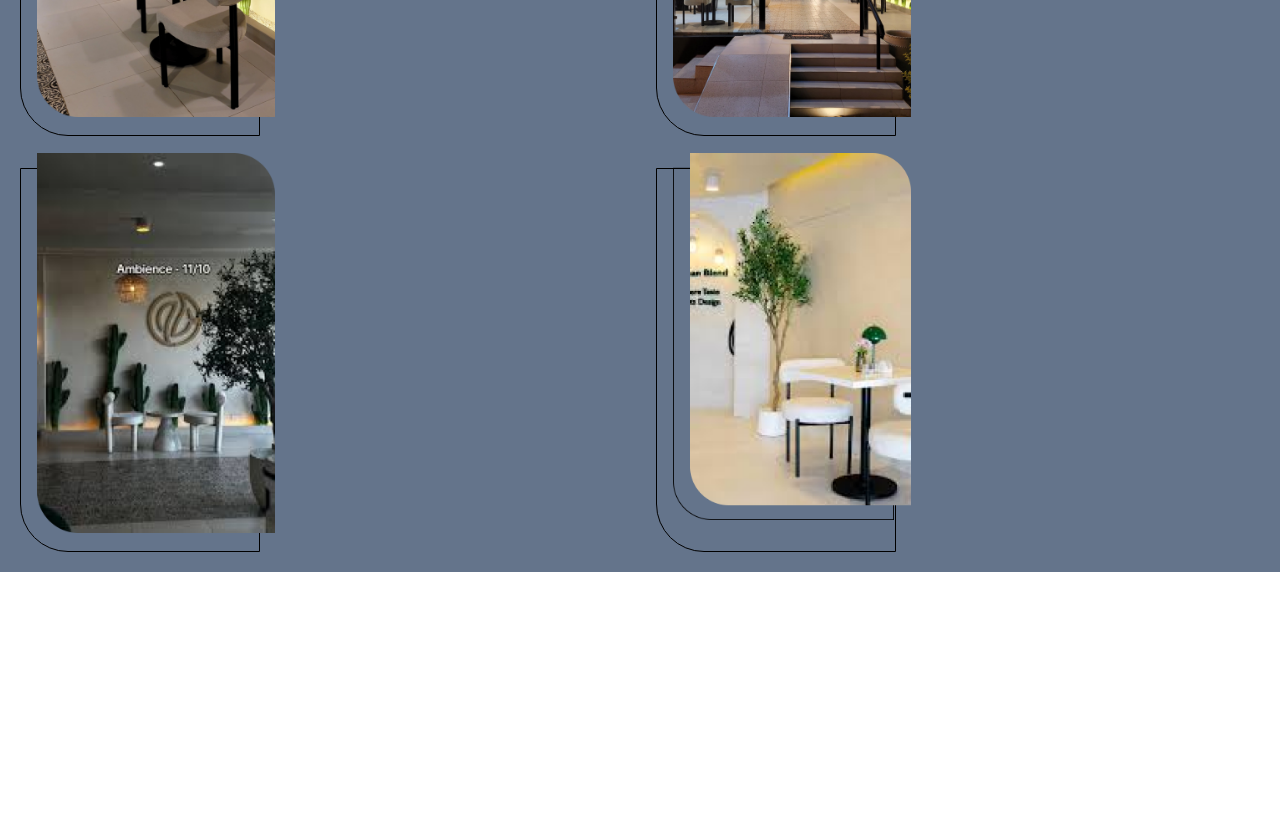
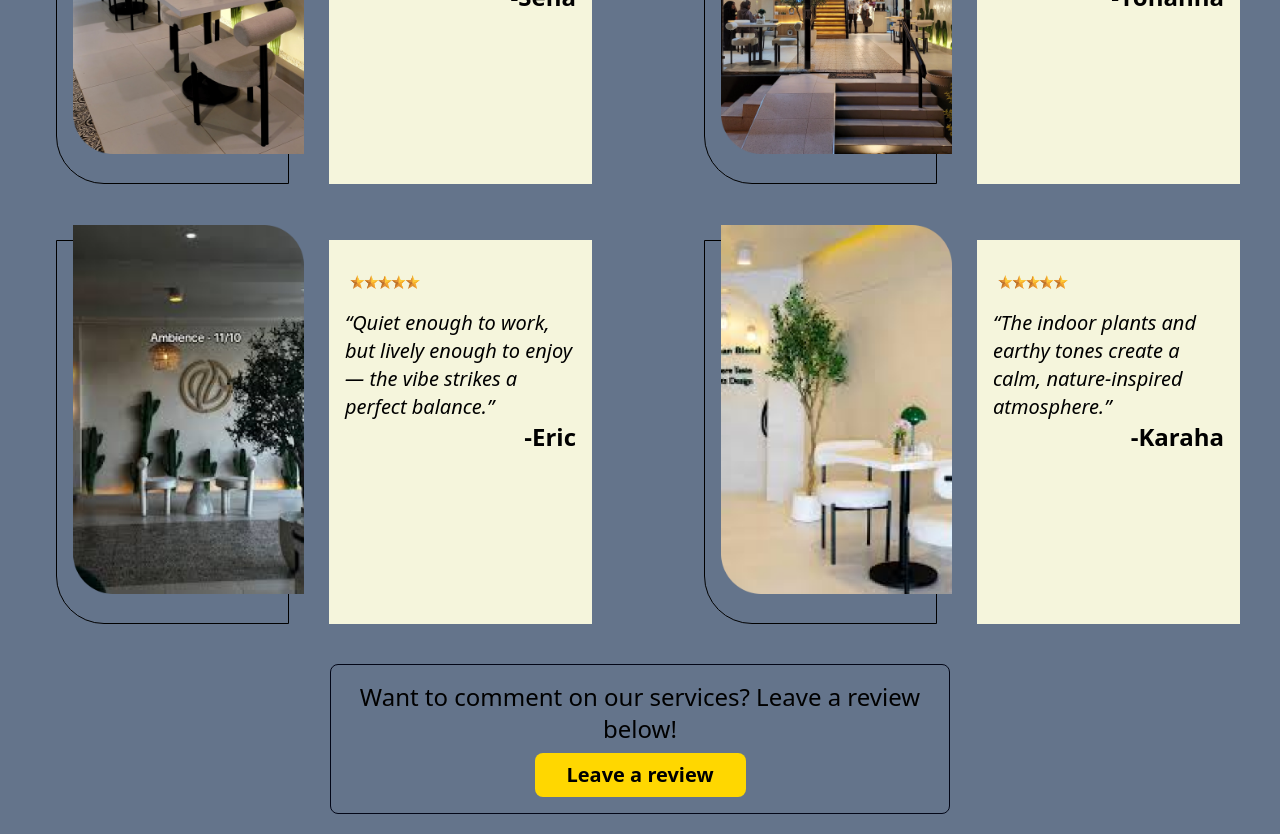
Before and after one commit to dopi95/ArtisanBlend-Restaurant-App, a React (Vite) app: page / in a window 1280 px wide. Shown: the part 1180-2014 px from the top of the page. Before the commit the page ends 1752 px from the top, so only its background shows below. Built offline with nearby package versions, Linux system fonts and the light colour scheme.

Commit message:
finished review page

```diff
--- a/src/components/review.jsx
+++ b/src/components/review.jsx
@@ -8,11 +8,19 @@ function Review(){
   function renderReviews(){
     return reviews.map((review)=>{
       return(
-        <article key={nanoid()}>
-          <div className="relative h-96 w-60 rounded-bl-[3rem] border border-black">
-            <img src={`${review.image}`} className="w-60 absolute -top-4 -right-4"/>
+        <article key={nanoid()} className="flex sm:flex-row flex-col-reverse gap-10 px-5">
+          <div className="relative sm:h-96 h-40 w-60 rounded-bl-[3rem] border border-black flex-1 ml-4">
+            <img src={`${review.image}`} className="w-60 sm:absolute relative -top-4 -right-4 sm:h-auto h-40"/>
           </div>
-          <div></div>
+          <div className="flex flex-col bg-card p-4 flex-1 rounded-none">
+            <div className="grid place-content-start">
+              <img src="icons/5star-rate.png" className="w-20"/>
+            </div>
+            <p className="text-xl italic"><q>{review.comment}</q></p>
+            <div className="grid place-content-end">
+              <p className="font-bold text-2xl">-{review.reviewer}</p>
+            </div>
+          </div>
         </article>
       )
     })
@@ -21,8 +29,16 @@ function Review(){
   return (
         <main className="min-h-screen bg-slate-500 flex flex-col gap-10 p-5">
           <h1 className="text-center text-4xl font-bold">Reviews</h1>
-          <section className="grid grid-cols-2 gap-8">
+          <section className="grid md:grid-cols-2 grid-cols-1 gap-14">
             {renderReviews()}
+          </section>
+          <section className="flex items-center justify-center">
+            <article className="sm:w-2/4 w-2/3 border border-slate-950 border-solid rounded-lg py-4 px-5 flex flex-col gap-2">
+              <p className="text-center text-2xl">Want to comment on our services? Leave a review below!</p>
+              <div className="grid place-content-center">
+                <button className="text-xl sm:px-8 px-2 py-2 font-bold hover:opacity-90 bg-gold rounded-lg">Leave a review</button>
+              </div>
+            </article>
           </section>
         </main>
     )
--- a/tailwind.config.js
+++ b/tailwind.config.js
@@ -7,7 +7,8 @@ export default {
   theme: {
     extend: {
       colors: {
-        "gold" : "#FFD700"
+        "gold" : "#FFD700",
+        "card" : "#F5F5DC"
       }
     },
   },
```
Also changed, not shown: public/data/review-images/review-image-8.png, public/icons/5star-rate.png (added).
